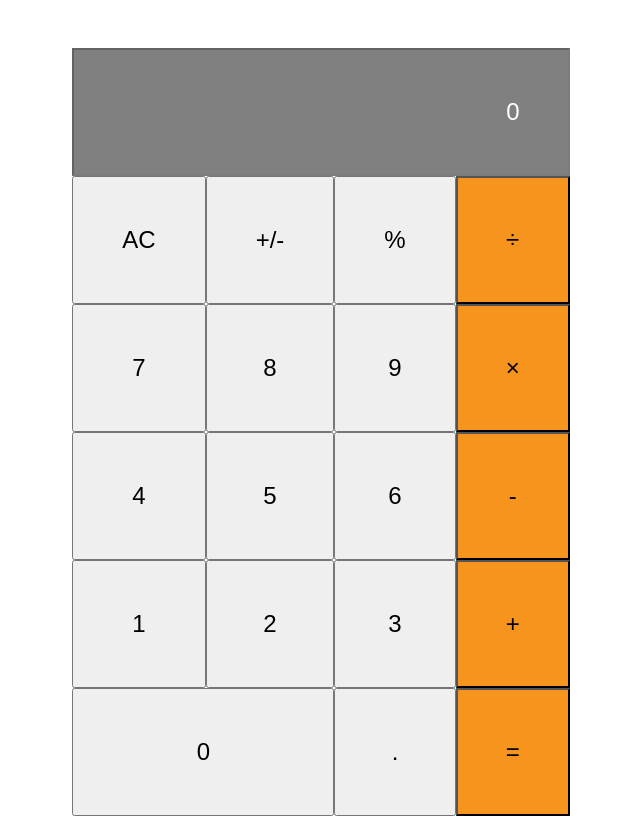
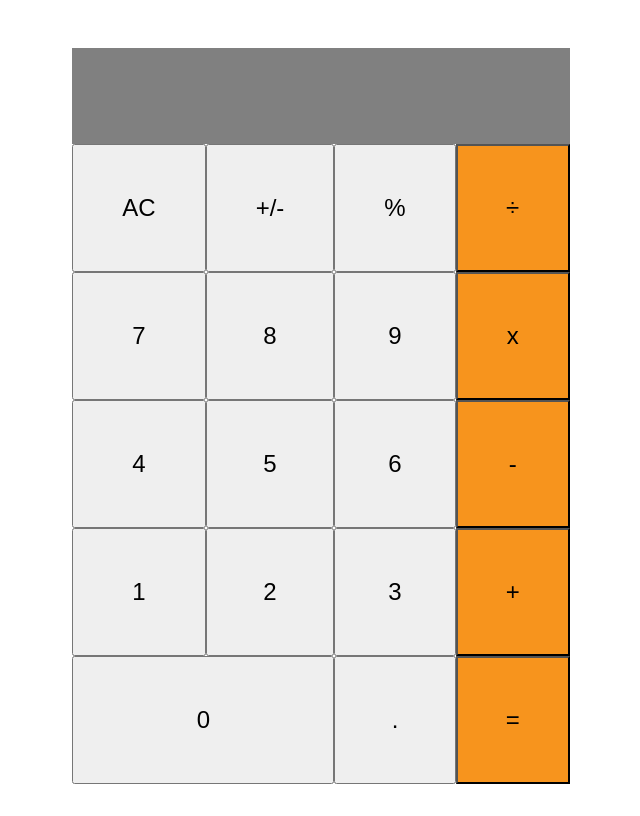
Before and after one commit to Nyame-Wolf/math-magicians, a React (Create React App) app: page / in a window 1280 px wide. Shown: the whole page, without its empty margins (319-959 px from the left). Built offline with nearby package versions, Linux system fonts and the light colour scheme.

Commit message:
Fire event to activate the calculator
Create Input component in line with DRY and to use props

modify manifest to remove deleted icons

install local linters

```diff
--- a/package.json
+++ b/package.json
@@ -6,6 +6,7 @@
     "@testing-library/jest-dom": "^5.16.4",
     "@testing-library/react": "^13.3.0",
     "@testing-library/user-event": "^13.5.0",
+    "big.js": "^6.2.1",
     "react": "^18.2.0",
     "react-dom": "^18.2.0",
     "react-scripts": "5.0.1",
--- a/src/components/Calculator.js
+++ b/src/components/Calculator.js
@@ -1,34 +1,52 @@
-/* eslint-disable react/prefer-stateless-function */
+/* eslint-disable */
 import React from 'react';
+import Input from './Input';
+import calculate from '../logic/calculate'
 
 class Calculator extends React.Component {
+  constructor(props) {
+    super(props);
+    this.state = {
+      total: null,
+      next: null,
+      operation: null,
+    };
+  }
+handleClick=(e)=>{
+  const data = e.target.value;
+  const calc = calculate(this.state, data)
+  this.setState(calc)
+  console.log(calc)
+
+}
   render() {
+     const { total, next } = this.state;
     return (
       <div className="grid">
-        <input className="input" value="0" disabled />
-        <button type="button">AC</button>
-        <button type="button">+/-</button>
-        <button type="button">%</button>
-        <button type="button" className="sign1">&divide;</button>
+        <div className="input">{next || total}</div>
+        <Input type="button" value="AC" handleClick={this.handleClick} />
+        <Input type="button" value="+/-" handleClick={this.handleClick} />
+        <Input type="button" value="%" handleClick={this.handleClick} />
+        <Input className="sign1" value="÷" handleClick={this.handleClick} />
 
-        <button type="button">7</button>
-        <button type="button">8</button>
-        <button type="button">9</button>
-        <button type="button" className="sign1">&times;</button>
+        <Input type="button" value="7" handleClick={this.handleClick} />
+        <Input type="button" value="8" handleClick={this.handleClick} />
+        <Input type="button" value="9" handleClick={this.handleClick} />
+        <Input type="button" className="sign1" value="x" handleClick={this.handleClick} />
 
-        <button type="button">4</button>
-        <button type="button">5</button>
-        <button type="button">6</button>
-        <button type="button" className="sign1">-</button>
+        <Input type="button" value="4" handleClick={this.handleClick} />
+        <Input type="button" value="5" handleClick={this.handleClick} />
+        <Input type="button" value="6" handleClick={this.handleClick} />
+        <Input type="button" className="sign1" value="-" handleClick={this.handleClick} />
 
-        <button type="button">1</button>
-        <button type="button">2</button>
-        <button type="button">3</button>
-        <button type="button" className="sign1">+</button>
+        <Input type="button" value="1" handleClick={this.handleClick} />
+        <Input type="button" value="2" handleClick={this.handleClick} />
+        <Input type="button" value="3" handleClick={this.handleClick} />
+        <Input type="button" className="sign1" value="+" handleClick={this.handleClick} />
 
-        <button type="button" className="item0">0</button>
-        <button type="button">.</button>
-        <button type="button" className="sign1">=</button>
+        <Input type="button" className="item0" value="0" handleClick={this.handleClick} />
+        <Input type="button" value="." handleClick={this.handleClick} />
+        <Input type="button" className="sign1" value="=" handleClick={this.handleClick} />
       </div>
     );
   }
--- /dev/null
+++ b/src/components/Input.js
@@ -0,0 +1,13 @@
+/* eslint-disable  */
+import React from 'react';
+
+export default class Input extends React.Component {
+  constructor(props) {
+    super(props);
+  }
+  render() {
+    return (
+      <input type="button" className={this.props.className} value={this.props.value} onClick={this.props.handleClick} />
+    );
+  }
+}
--- a/src/index.css
+++ b/src/index.css
@@ -31,7 +31,7 @@ body {
   grid-column: 1 / span 2;
 }
 
-button,
+.input,
 input {
   padding: 2em;
   font-size: 1.5rem;
```
Also changed, not shown: public/manifest.json, 1 other file (tests, documents, lock files or other folders).
